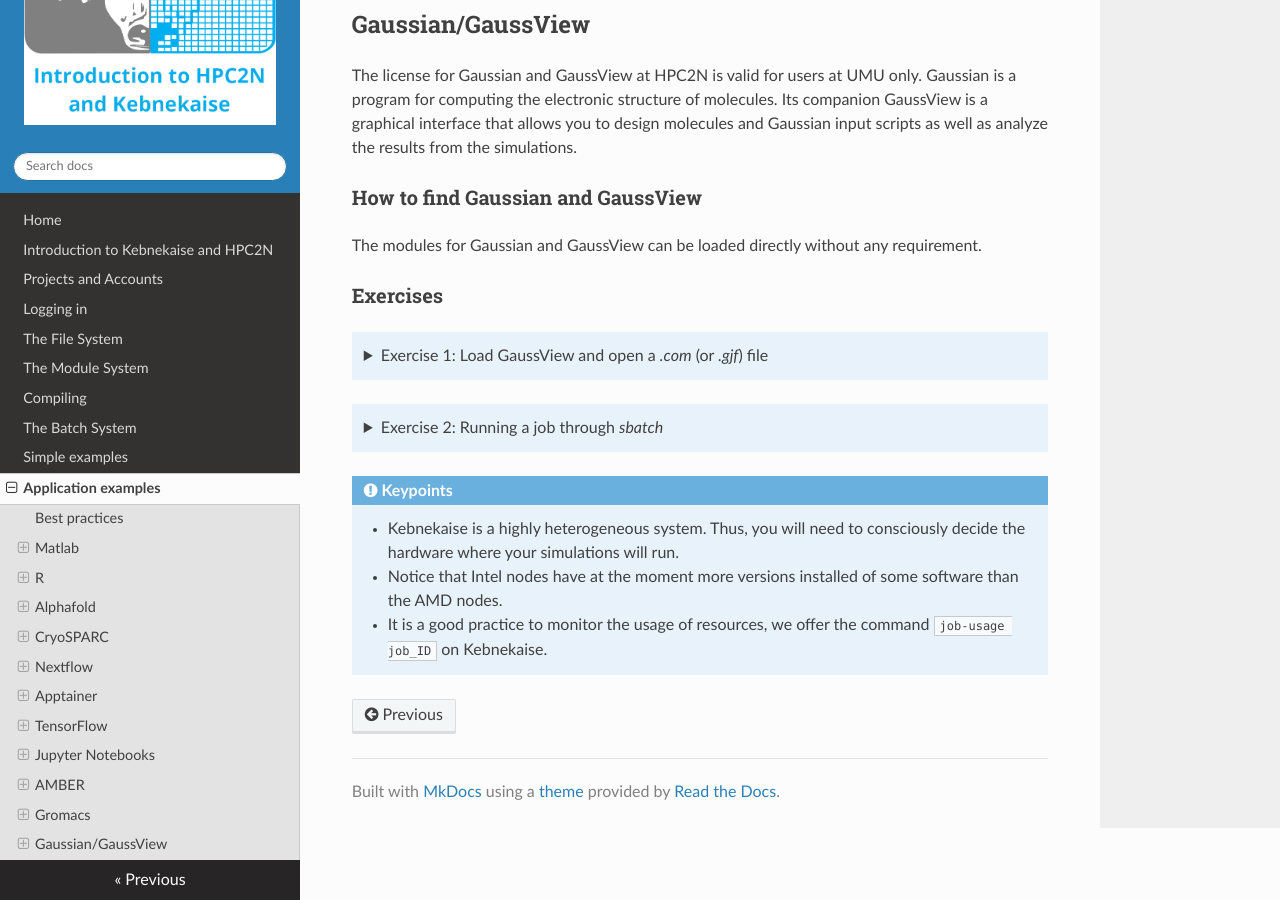
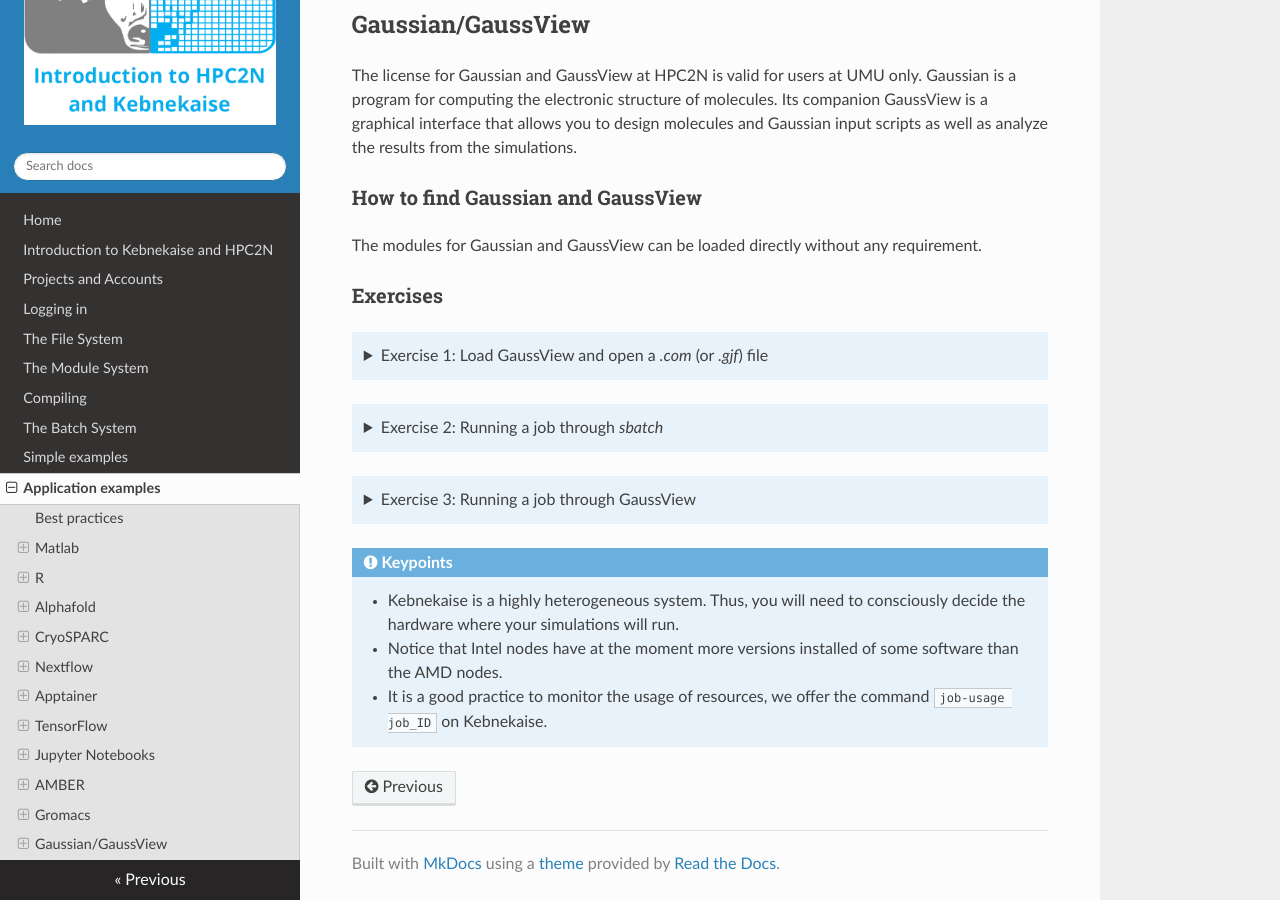
Before and after one commit to hpc2n/intro-course, an MkDocs documentation site: the page built from docs/software.md, in a window 1280 px wide and 900 px high, scrolled down 10374 px. Built offline with MkDocs 1.6.1, drawn with Linux system fonts in a browser that asks for light colours; nearby versions of some CDN libraries; some of the changed lines change nothing that is shown.

Commit message:
GAUSSIAN: exercise GaussView and Gaussian

```diff
--- a/docs/software.md
+++ b/docs/software.md
@@ -842,6 +842,24 @@
     for instance), you will need to remove the ``%gpucpu`` command from the *input.com* file and the
     ``-C nvidia_gpu`` and ``--gpus`` options in the *job.sh* script.
 
+??? Note "Exercise 3: Running a job through GaussView"
+
+    In GaussView go to *Preferences* and in the *Job Setup* option choose execute using custom command line, and in the
+    box write *sbatch job.sh* and then *Ok*:
+
+    ![gaussview](images/gaussian-slurm.png)
+
+
+    Put the [job.sh](https://raw.githubusercontent.com/hpc2n/intro-course/master/exercises/GAUSSIAN/job.sh){:target="_blank"} script
+    in the current folder and fix the project ID, number of cores, and number of GPU cards as in the previous exercise.
+
+    Then, go to *Gaussian Calculation Setup* and *Submit* the job:
+
+    ![gaussview](images/gaussian-submit.png)
+
+    A warning message on the termination of the job without producing a log file will appear and you can *OK* to close this window.
+    You can check that the job is in the queue with the ``squeue --me`` command on the terminal.
+
 
 !!! Keypoints "Keypoints"
 
```
Also changed, not shown: docs/images/gaussian-slurm.png (added), docs/images/gaussian-submit.png (added), 1 other file.
